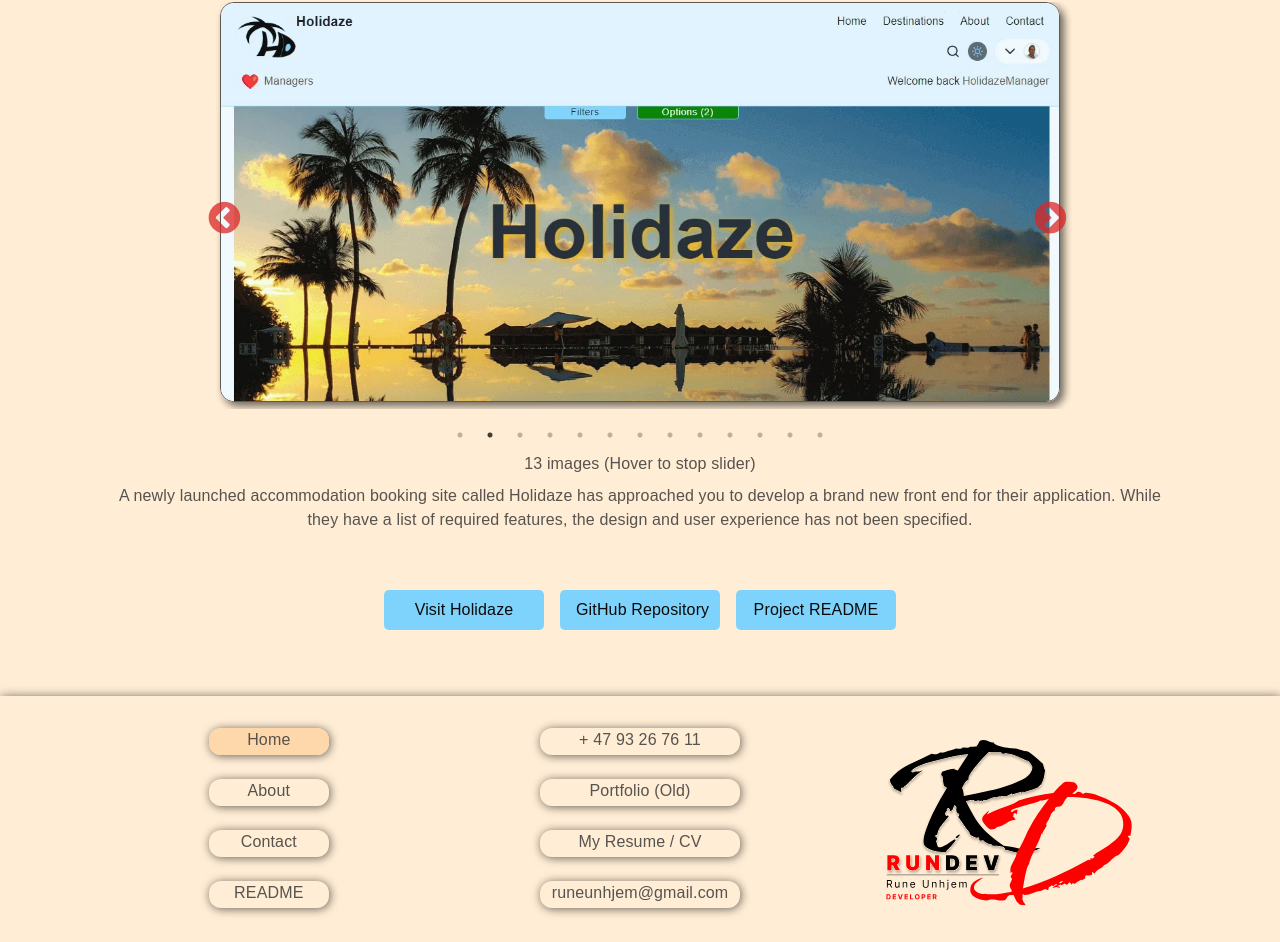
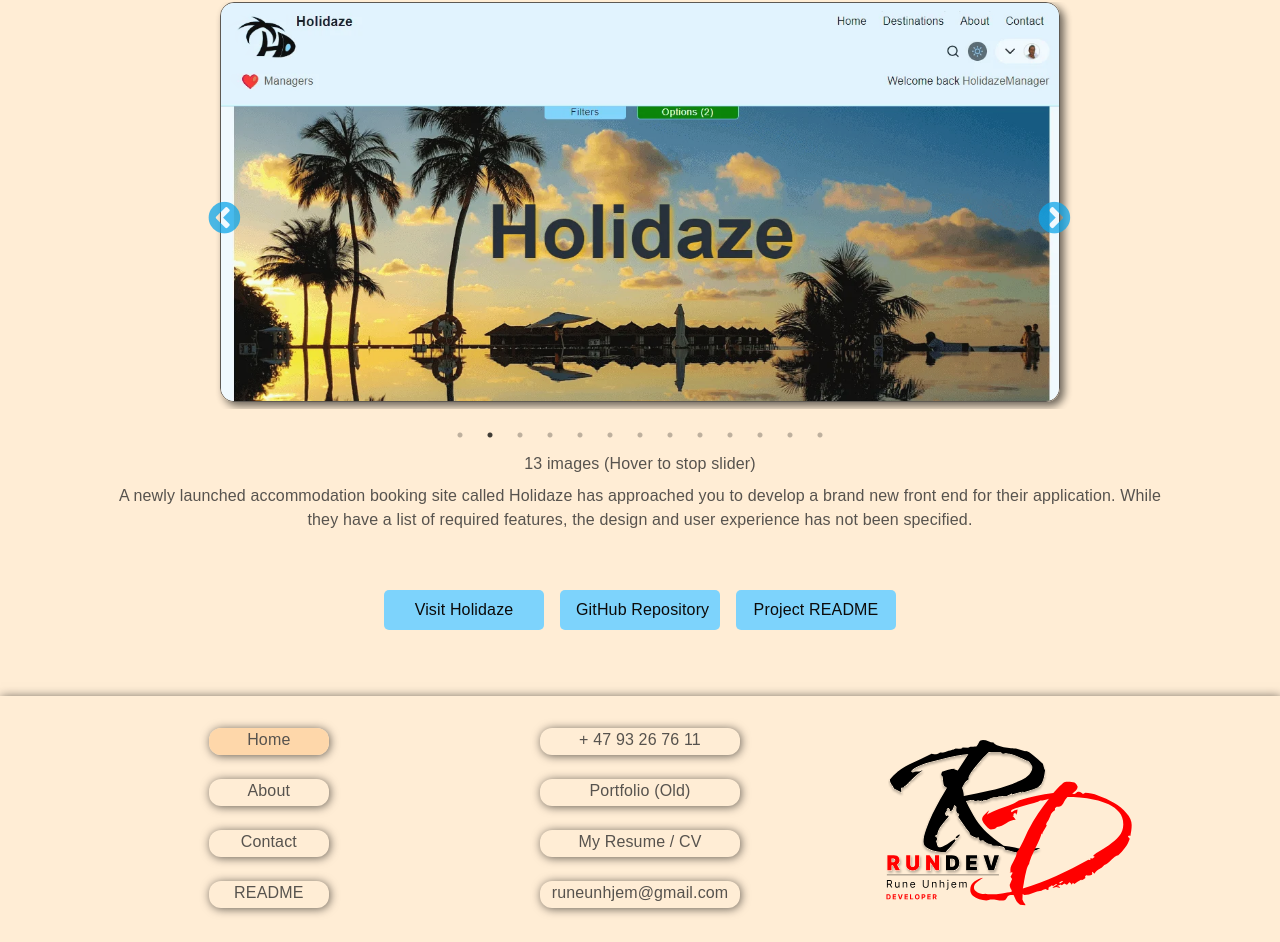
Before and after one commit to runeunhjem/portfolio-2, a React (Vite) app: page / in a window 1280 px wide. Shown: the part 753-1695 px from the top of the page. Built offline with nearby package versions, Linux system fonts and the light colour scheme; a web font is replaced by a local one.

Commit message:
Changes arrow colors

```diff
--- a/src/components/ProjectCard/index.styled.jsx
+++ b/src/components/ProjectCard/index.styled.jsx
@@ -94,7 +94,7 @@ export const Project = styled.div`
         right: 14px !important;
       }
       @media (min-width: 1069px) {
-        right: 24px !important;
+        right: 20px !important;
       }
     }
 
--- a/src/index.css
+++ b/src/index.css
@@ -8,6 +8,7 @@
   --black: #000000;
   --orange-100: #ffedd5;
   --orange-200: #fed7aa;
+  --arrows: #0ea5e9;
   --stone-300: #d6d3d1;
   --stone-400: #a8a29e;
   --stone-500: #78716c;
@@ -187,7 +188,7 @@ main {
 
 .slick-prev:before,
 .slick-next:before {
-  color: var(--red-600) !important;
+  color: var(--arrows) !important;
   font-size: calc(1.5rem + 1vw) !important;
   /* box-shadow: none !important; */
 }
```
